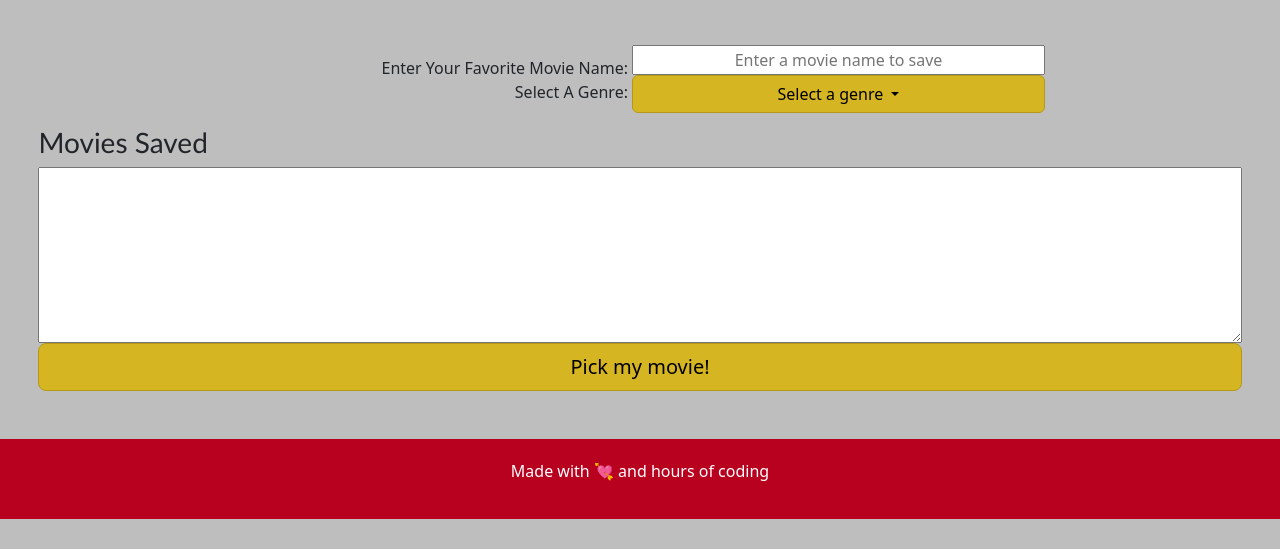
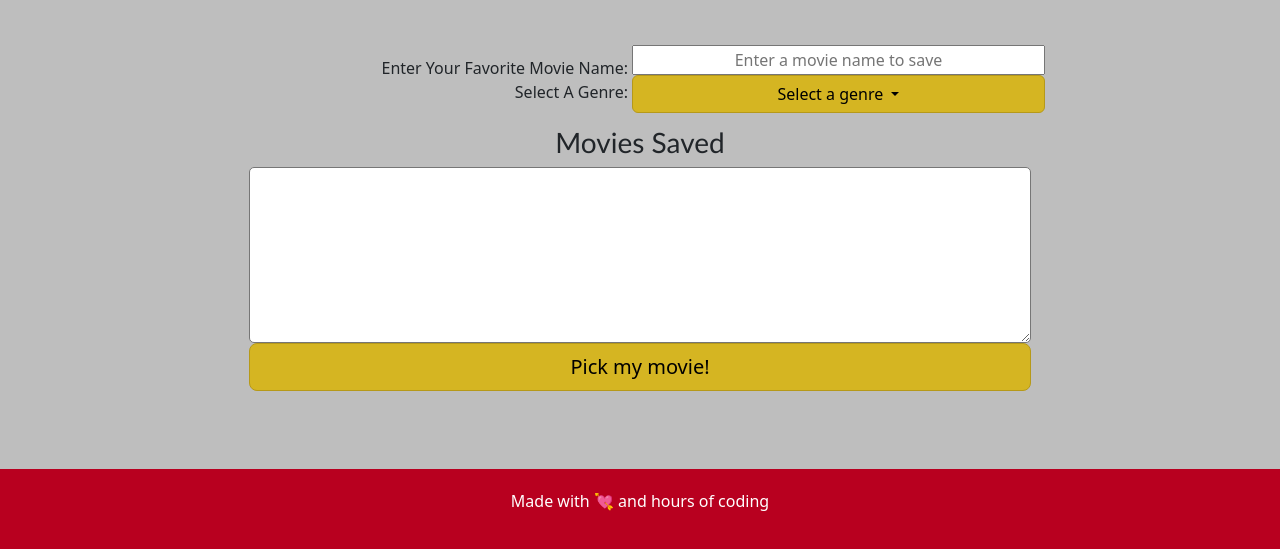
Before and after one commit to keithrsialana/hone-your-hollywood, a plain HTML site: page src/index.html in a window 1280 px wide. Shown: the part 255-804 px from the top of the page. Drawn offline with nearby package versions, Linux system fonts and the light colour scheme.

Commit message:
changed the saved movies textbox smaller. also changed the color of the buttons on the moviePicker page.

```diff
--- a/assets/styles/main.css
+++ b/assets/styles/main.css
@@ -13,6 +13,7 @@ h5 {
 	--secondary-darker: #b69919;
 	--tertiary: #ffffff;
 	--tertiary-darker: #bebebe;
+
 }
 header {
 	background-color: var(--primary);
@@ -88,6 +89,22 @@ button:hover,
 #horror {
 	text-align: center;
 }
+#movies-saved-centering {
+	/* border: 1px solid black; */
+	display: flex;
+	flex-wrap: wrap;
+	flex-direction: column;
+	align-items: center;
+}
+
+
+#savedMovies {
+	border-radius: 5px;
+
+}
+#savedMovies, #btnPickMovie {
+	width: 65%;
+}
 footer {
     display: flex;
     align-items: center;
--- a/src/index.html
+++ b/src/index.html
@@ -73,10 +73,12 @@
 					</div>
 				</div>
 			</form>
-			<h3><label for="Movies Saved:">Movies Saved</label></h3>
-			<textarea name="savedMovies" id="savedMovies" readonly></textarea>
-			<!-- TODO: add classes to button -->
-			<button type="button" class="btn btn-primary btn-lg our-button" id="btnPickMovie">Pick my movie!</button>
+			<section id="movies-saved-centering">
+				<h3><label for="Movies Saved:" id="movies-saved-text">Movies Saved</label></h3>
+				<textarea name="savedMovies" id="savedMovies" readonly></textarea>
+				<!-- TODO: add classes to button -->
+				<button type="button" class="btn btn-primary btn-lg our-button" id="btnPickMovie">Pick my movie!</button>
+			</section>
 		</main>
 		<footer>
 			<p>Made with 💘 and hours of coding</p>
```
Also changed, not shown: src/moviePicker.html (+2 -2 lines), assets/movie.css (line endings or trailing spaces).
